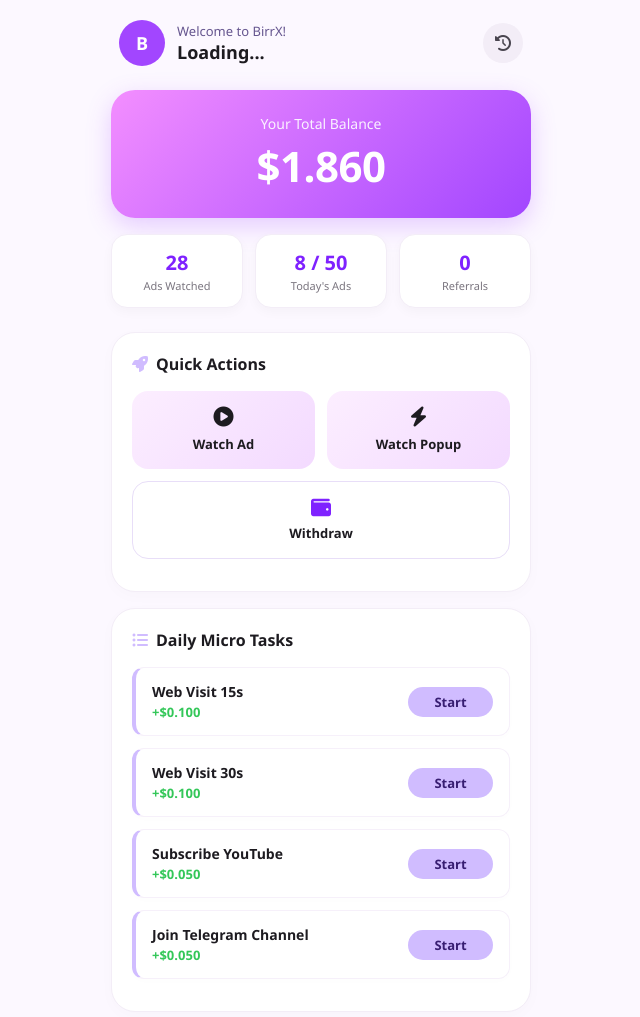
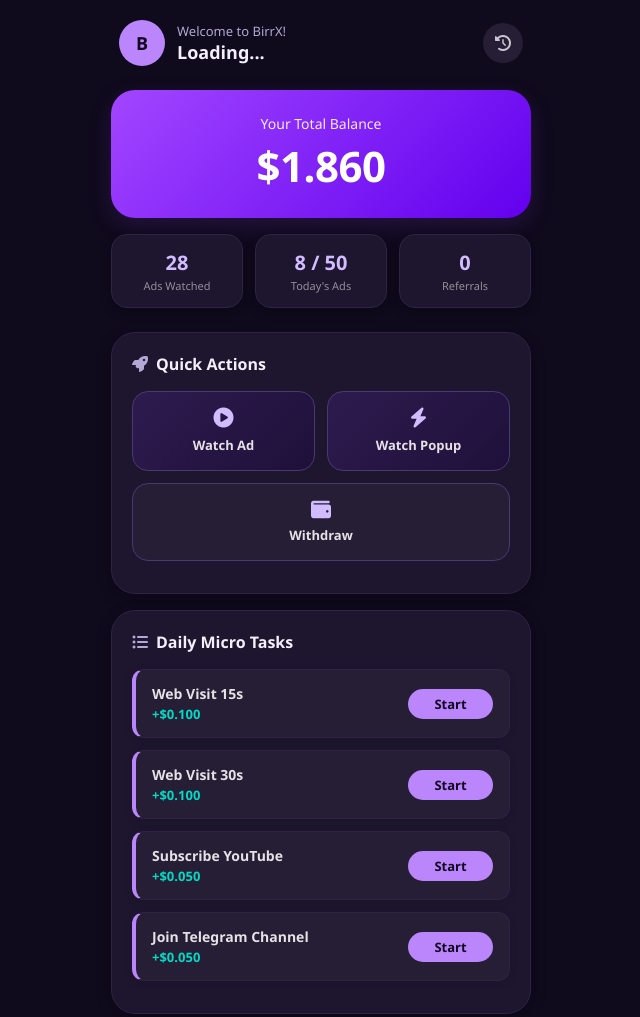
Before and after one commit to aberaejara587/my-tma-app, a plain HTML site: page index.html in a window 1280 px wide. Shown: the top 1017 px of the page, without its empty margins (319-959 px from the left). Drawn offline with Linux system fonts and the light colour scheme; a script that the page names is missing.

Commit message:
Update index.html

```diff
--- a/index.html
+++ b/index.html
@@ -9,12 +9,12 @@
     <link rel="stylesheet" href="https://cdnjs.cloudflare.com/ajax/libs/font-awesome/6.4.0/css/all.min.css">
 
     <style>
-        /* Premium Light Theme Style */
+        /* Premium Dark Theme Style */
         * { box-sizing: border-box; margin: 0; padding: 0; font-family: 'Segoe UI', Roboto, sans-serif; }
 
         body {
-            background-color: #fcf8ff;
-            color: #1d1b20;
+            background-color: #0f0a1c;
+            color: #f4effa;
             display: flex;
             flex-direction: column;
             align-items: center;
@@ -36,26 +36,26 @@
         .avatar {
             width: 46px;
             height: 46px;
-            background-color: #a246ff;
+            background-color: #bb86fc;
             border-radius: 50%;
             display: flex;
             align-items: center;
             justify-content: center;
-            color: white;
+            color: #120720;
             font-size: 18px;
             font-weight: 600;
         }
-        .user-text h4 { font-size: 13px; color: #65558f; font-weight: 500; }
-        .user-text h2 { font-size: 18px; font-weight: 700; color: #1d1b20; }
+        .user-text h4 { font-size: 13px; color: #b3a7d4; font-weight: 500; }
+        .user-text h2 { font-size: 18px; font-weight: 700; color: #f4effa; }
         .history-btn {
             width: 40px;
             height: 40px;
-            background: #f3edf7;
+            background: #251e35;
             border-radius: 50%;
             display: flex;
             align-items: center;
             justify-content: center;
-            color: #49454f;
+            color: #cac4d0;
             cursor: pointer;
         }
 
@@ -63,12 +63,12 @@
         .balance-card {
             width: 100%;
             max-width: 420px;
-            background: linear-gradient(135deg, #f38eff 0%, #a246ff 100%);
+            background: linear-gradient(135deg, #a246ff 0%, #6200ee 100%);
             border-radius: 24px;
             padding: 24px;
             text-align: center;
             color: white;
-            box-shadow: 0 8px 24px rgba(162, 70, 255, 0.25);
+            box-shadow: 0 8px 24px rgba(162, 70, 255, 0.15);
             margin-bottom: 16px;
         }
         .balance-title { font-size: 14px; font-weight: 500; opacity: 0.9; margin-bottom: 4px; }
@@ -84,25 +84,25 @@
             margin-bottom: 24px;
         }
         .stat-box {
-            background: white;
+            background: #1d162e;
             border-radius: 16px;
             padding: 14px 8px;
             text-align: center;
-            box-shadow: 0 4px 12px rgba(0,0,0,0.03);
-            border: 1px solid #f3edf7;
+            box-shadow: 0 4px 12px rgba(0,0,0,0.2);
+            border: 1px solid #2d2344;
         }
-        .stat-val { font-size: 20px; font-weight: 700; color: #7f22ff; margin-bottom: 2px; }
-        .stat-lbl { font-size: 11px; color: #7a757f; font-weight: 500; }
+        .stat-val { font-size: 20px; font-weight: 700; color: #d0bcff; margin-bottom: 2px; }
+        .stat-lbl { font-size: 11px; color: #938f99; font-weight: 500; }
 
         /* Section Container */
         .section-container {
-            background: white;
+            background: #1d162e;
             border-radius: 24px;
             width: 100%;
             max-width: 420px;
             padding: 20px;
-            box-shadow: 0 4px 16px rgba(0,0,0,0.02);
-            border: 1px solid #f3edf7;
+            box-shadow: 0 4px 16px rgba(0,0,0,0.2);
+            border: 1px solid #2d2344;
             margin-bottom: 16px;
         }
         .section-title {
@@ -112,8 +112,9 @@
             display: flex;
             align-items: center;
             gap: 8px;
+            color: #f4effa;
         }
-        .section-title i { color: #d0bcff; }
+        .section-title i { color: #b3a7d4; }
 
         /* Quick Actions Grid */
         .actions-grid {
@@ -123,29 +124,29 @@
             margin-bottom: 12px;
         }
         .action-card {
-            background: linear-gradient(135deg, #fceeff 0%, #f3daff 100%);
+            background: linear-gradient(135deg, #2d1b4e 0%, #1f103a 100%);
             border-radius: 16px;
             padding: 16px;
             text-align: center;
             cursor: pointer;
             transition: transform 0.2s;
-            border: none;
+            border: 1px solid #493971;
             display: flex;
             flex-direction: column;
             align-items: center;
             gap: 8px;
         }
         .action-card:active { transform: scale(0.97); }
-        .action-card i { font-size: 20px; color: #1d1b20; }
-        .action-card span { font-size: 13px; font-weight: 600; color: #1d1b20; }
+        .action-card i { font-size: 20px; color: #d0bcff; }
+        .action-card span { font-size: 13px; font-weight: 600; color: #e6e1e5; }
 
         .withdraw-row {
             grid-column: span 2;
             width: 100%;
         }
         .btn-withdraw-trigger {
-            background: white;
-            border: 1px solid #e8def8;
+            background: #251e35;
+            border: 1px solid #493971;
             border-radius: 16px;
             padding: 16px;
             width: 100%;
@@ -155,30 +156,30 @@
             gap: 6px;
             cursor: pointer;
         }
-        .btn-withdraw-trigger i { color: #7f22ff; font-size: 20px; }
-        .btn-withdraw-trigger span { font-size: 13px; font-weight: 600; color: #1d1b20; }
+        .btn-withdraw-trigger i { color: #d0bcff; font-size: 20px; }
+        .btn-withdraw-trigger span { font-size: 13px; font-weight: 600; color: #e6e1e5; }
 
         /* Micro Tasks Rows */
         .task-item {
-            background: #fff;
-            border-left: 4px solid #d0bcff;
+            background: #251e35;
+            border-left: 4px solid #bb86fc;
             border-radius: 12px;
             padding: 14px 16px;
             display: flex;
             justify-content: space-between;
             align-items: center;
             margin-bottom: 12px;
-            box-shadow: 0 2px 8px rgba(0,0,0,0.01);
-            border-top: 1px solid #f6f0fa;
-            border-right: 1px solid #f6f0fa;
-            border-bottom: 1px solid #f6f0fa;
+            box-shadow: 0 2px 8px rgba(0,0,0,0.1);
+            border-top: 1px solid #2d2344;
+            border-right: 1px solid #2d2344;
+            border-bottom: 1px solid #2d2344;
         }
-        .task-info h5 { font-size: 14px; font-weight: 600; color: #1d1b20; }
-        .task-info p { font-size: 13px; color: #34c759; font-weight: 700; margin-top: 2px; }
+        .task-info h5 { font-size: 14px; font-weight: 600; color: #e6e1e5; }
+        .task-info p { font-size: 13px; color: #03dac6; font-weight: 700; margin-top: 2px; }
 
         .btn-start {
-            background: #d0bcff;
-            color: #381e72;
+            background: #bb86fc;
+            color: #120720;
             border: none;
             padding: 6px 16px;
             border-radius: 20px;
@@ -188,70 +189,71 @@
             min-width: 85px;
             text-align: center;
         }
-        .btn-start:disabled { background: #e8def8; color: #a8a0b0; cursor: not-allowed; }
+        .btn-start:disabled { background: #352d4a; color: #7a7485; cursor: not-allowed; }
 
         /* More Options Section */
         .options-grid { display: grid; grid-template-columns: 1fr 1fr; gap: 12px; }
         .options-grid .opt-box {
-            border: 1px solid #e8def8;
+            border: 1px solid #493971;
             border-radius: 16px;
             padding: 16px;
             text-align: center;
             cursor: pointer;
-            color: #49454f;
-            background: white;
+            color: #cac4d0;
+            background: #1d162e;
         }
-        .options-grid .opt-box i { font-size: 20px; color: #7f22ff; margin-bottom: 6px; display: block; }
+        .options-grid .opt-box i { font-size: 20px; color: #bb86fc; margin-bottom: 6px; display: block; }
         .options-grid .opt-box span { font-size: 13px; font-weight: 600; }
 
         /* Withdraw Modal */
         .modal-backdrop {
             position: fixed;
             top: 0; left: 0; right: 0; bottom: 0;
-            background: rgba(0, 0, 0, 0.4);
+            background: rgba(0, 0, 0, 0.7);
             display: none;
             align-items: center;
             justify-content: center;
             padding: 20px;
             z-index: 999;
-            backdrop-filter: blur(4px);
+            backdrop-filter: blur(6px);
         }
         .modal {
-            background: white;
+            background: #1d162e;
+            border: 1px solid #493971;
             border-radius: 28px;
             width: 100%;
             max-width: 380px;
             padding: 24px;
             position: relative;
-            box-shadow: 0 10px 30px rgba(0,0,0,0.15);
+            box-shadow: 0 10px 30px rgba(0,0,0,0.5);
             animation: slideUp 0.3s ease-out;
         }
         .modal-close {
             position: absolute;
             top: 20px; right: 20px;
             font-size: 20px;
-            color: #49454f;
+            color: #cac4d0;
             cursor: pointer;
         }
-        .modal h3 { font-size: 20px; font-weight: 700; color: #1d1b20; margin-bottom: 8px; }
-        .modal p { font-size: 13px; color: #49454f; margin-bottom: 20px; }
+        .modal h3 { font-size: 20px; font-weight: 700; color: #f4effa; margin-bottom: 8px; }
+        .modal p { font-size: 13px; color: #ccc4d6; margin-bottom: 20px; }
 
         .form-select, .form-input {
             width: 100%;
-            background: #f7f2fa;
-            border: 1px solid #79747e;
+            background: #251e35;
+            border: 1px solid #493971;
             padding: 14px;
             border-radius: 12px;
             font-size: 14px;
             margin-bottom: 14px;
             outline: none;
-            color: #1d1b20;
+            color: #f4effa;
         }
-        .form-select:focus, .form-input:focus { border-color: #a246ff; background: white; }
+        .form-select:focus, .form-input:focus { border-color: #bb86fc; background: #1d162e; }
 
         .btn-submit {
             width: 100%;
-            background: linear-gradient(135deg, #f49aff 0%, #b25eff 100%);
+            background: linear-gradient(135deg, #bb86fc 0%, #6200ee 100%);
             color: white;
             border: none;
             padding: 14px;
@@ -259,7 +261,7 @@
             font-size: 15px;
             font-weight: 700;
             cursor: pointer;
-            box-shadow: 0 4px 120px rgba(178, 94, 255, 0.3);
+            box-shadow: 0 4px 20px rgba(187, 134, 252, 0.2);
             margin-top: 8px;
         }
 
@@ -409,7 +411,6 @@
         const todayKey = 'bx_tdy_prod_' + userId;
         const taskStateKey = 'bx_tasks_prod_' + userId;
 
-        // Yeroo jalqabaa qofa siriinii kee irraa ka'ee $1.860 galcha, dhabama irraa ni ittisa
         let balance = localStorage.getItem(balKey) !== null ? parseFloat(localStorage.getItem(balKey)) : 1.860;
         let watchedCount = localStorage.getItem(watchKey) !== null ? parseInt(localStorage.getItem(watchKey)) : 28;
         let todayCount = localStorage.getItem(todayKey) !== null ? parseInt(localStorage.getItem(todayKey)) : 8;
@@ -423,7 +424,6 @@
             document.getElementById('v-watched').innerText = watchedCount;
             document.getElementById('v-today').innerText = todayCount + " / 50";
 
-            // Kuusaa jabaa
             localStorage.setItem(balKey, balance);
             localStorage.setItem(watchKey, watchedCount);
             localStorage.setItem(todayKey, todayCount);
@@ -436,31 +436,28 @@
                     if (btn) {
                         btn.innerText = "Claimed ✓";
                         btn.disabled = true;
-                        btn.style.background = "#e8def8";
-                        btn.style.color = "#a8a0b0";
+                        btn.style.background = "#352d4a";
+                        btn.style.color = "#7a7485";
                     }
                 }
             }
         }
 
-        // 🟢 OFFICIAL ADSGRAM INTEGRATION (Unka Haaraa Qajeelfama Keetii)
         function watchAdAction(reward, type) {
             if (todayCount >= 50 && type === 'video') {
                 tg.showAlert("Har'aaf Ad daawwattee xumurteetta! Bor deebi'i.");
                 return;
             }
 
-            // AdsGram fe'amaa jiraachuu isaa mirkaneessuu
             if (typeof window.Adsgram === 'undefined') {
                 tg.showAlert("⚠️ AdsGram fe'amaa jira, mee sekoondii muraasa booda deebisii yaali!");
                 return;
             }
 
-            // Qajeelfama haaraa irratti hundahuun window.Adsgram.init() fayyadamna
-            const AdController = window.Adsgram.init({ blockId: "32795" });
+            // 🟢 BLOCK ID HAARAA KAN KEETIITIIN BAKKA BU'EERA (34689)
+            const AdController = window.Adsgram.init({ blockId: "34689" });
 
             AdController.show().then((result) => {
-                // Beeksisa guutuu yoo xumuran qofa qarshiin dabalama
                 balance += reward;
                 watchedCount += 1;
                 if (type === 'video') todayCount += 1;
@@ -472,7 +469,6 @@
             });
         }
 
-        // Anti-cheat timer task'ota dhuunfaa
         function runTask(id, seconds, reward, linkUrl) {
             if (completedTasks[id]) return;
 
@@ -497,8 +493,8 @@
 
                     updateDashboard();
                     btn.innerText = "Claimed ✓";
-                    btn.style.background = "#e8def8";
-                    btn.style.color = "#a8a0b0";
+                    btn.style.background = "#352d4a";
+                    btn.style.color = "#7a7485";
                     tg.showAlert(`🎉 Task xumurteetta! +$${reward.toFixed(3)} siif dabalame.`);
                 } else {
                     btn.innerText = timeLeft + "s";
```
